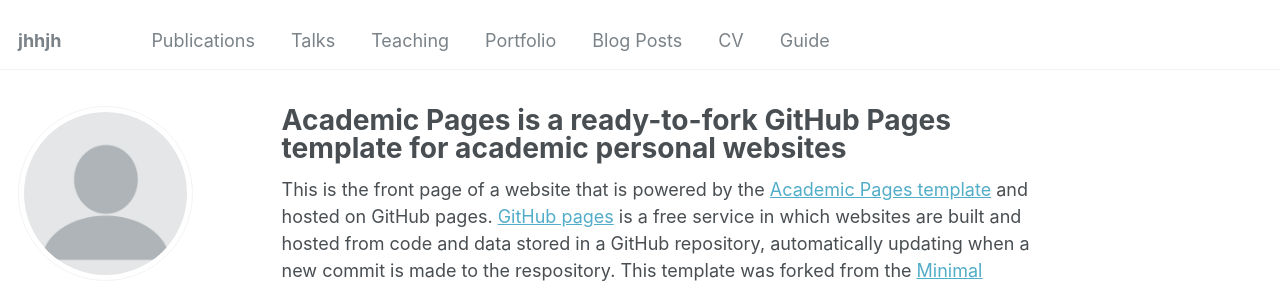
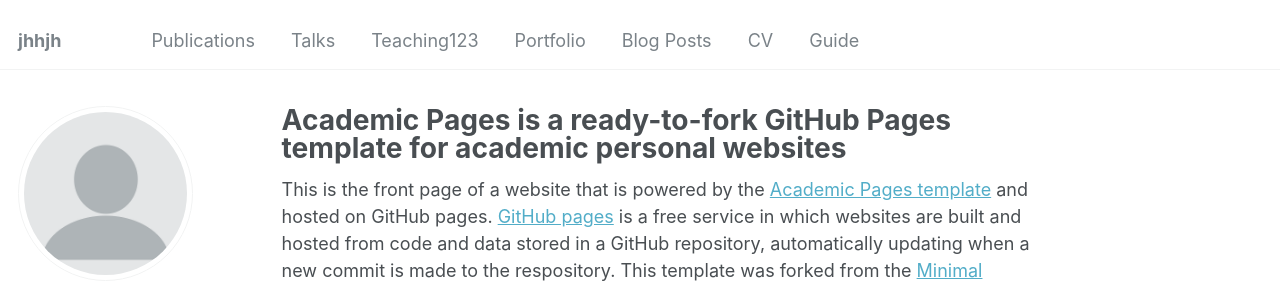
Before and after one commit to Sagar-19143/Sagar-19143.github.io, a Jekyll site: the page built from _pages/about.md, in a window 1280 px wide. Shown: the top 283 px of the page. Built offline with Jekyll 4.4.1, drawn with Linux system fonts in a browser that asks for light colours; some web fonts are replaced.

Commit message:
Update navigation.yml

```diff
--- a/_data/navigation.yml
+++ b/_data/navigation.yml
@@ -6,7 +6,7 @@ main:
   - title: "Talks"
     url: /talks/
 
-  - title: "Teaching"
+  - title: "Teaching123"
     url: /teaching/
 
   - title: "Portfolio"
```
